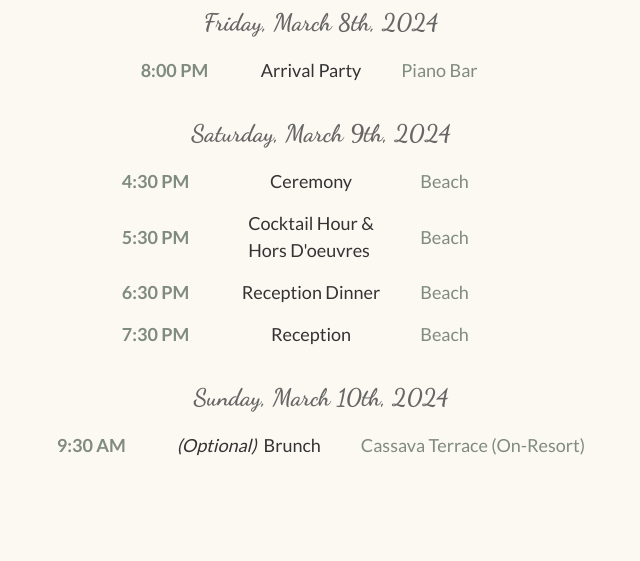
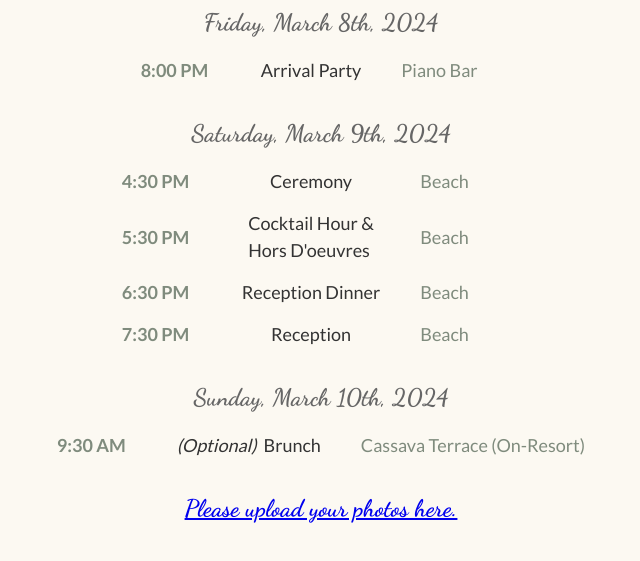
Before and after one commit to zantharax/WeddingSchedule, a plain HTML site: page index.html in a window 1280 px wide. Shown: the part 119-680 px from the top of the page, without its empty margins (319-959 px from the left). Drawn offline with Linux system fonts and the light colour scheme.

Commit message:
Adding Google Album

```diff
--- a/index.html
+++ b/index.html
@@ -77,6 +77,7 @@ So consider yourself STRIPE'd (Chug a Red Stripe)
             <li><span class="time">9:30 AM</span> <i>(Optional)</i>&nbsp Brunch <span class="location">Cassava Terrace (On-Resort)</span></li>
             <!-- Add more schedule items as needed -->
         </ul>
+        <h2><a href="https://photos.app.goo.gl/L5CZgaQBivfgSyjg9/">Please upload your photos here.</a></h2>
     </div>
 </body>
 </html>
```
